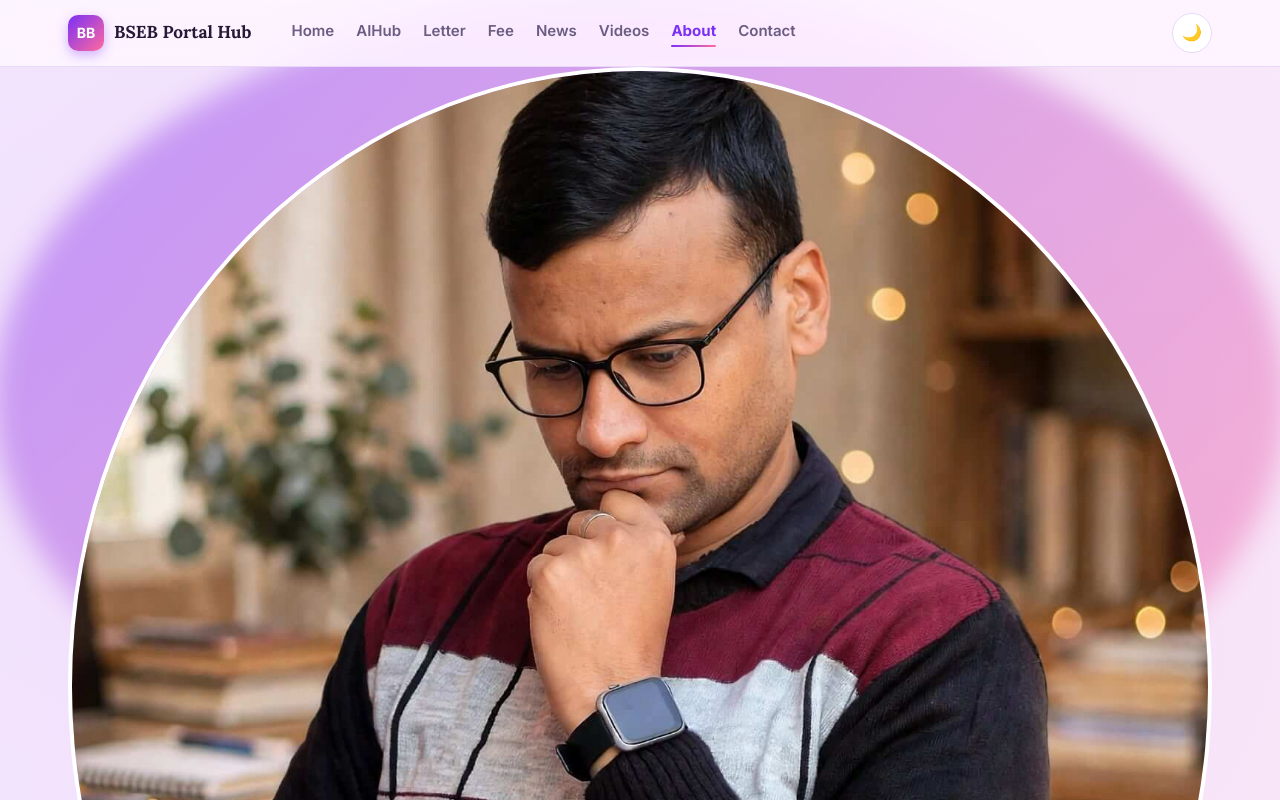
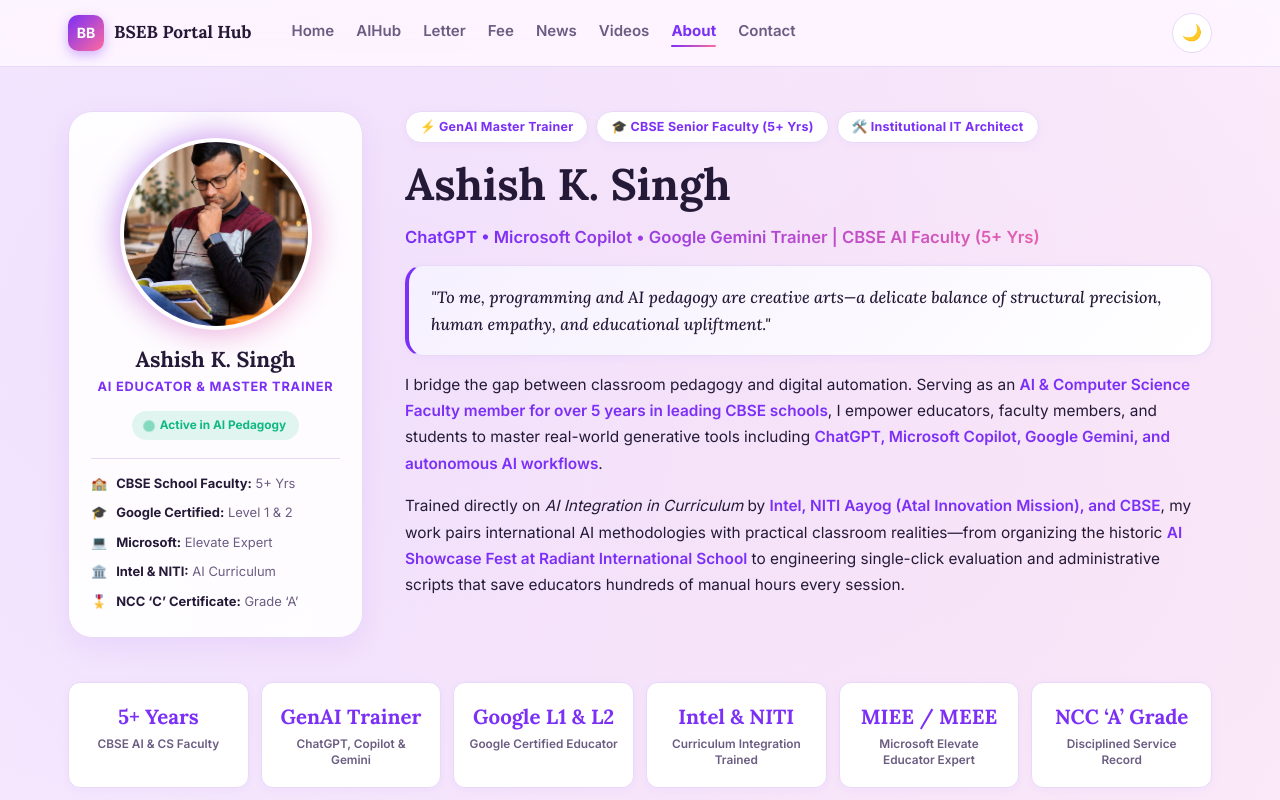
Before and after one commit to ashish9singh/bseb, a plain HTML site: page about.html in a window 1280 px wide. Shown: the top 800 px of the page. Drawn offline with Linux system fonts and the light colour scheme.

```diff
--- a/about.html
+++ b/about.html
@@ -6,14 +6,14 @@
     <meta charset="UTF-8">
     <meta name="viewport" content="width=device-width, initial-scale=1, viewport-fit=cover">
     <title>Ashish Kumar Singh | AI Educator, Master Trainer & IT Architect</title>
-    <meta name="description" content="Portfolio of Ashish Kumar Singh: Google Certified Educator Level 1 & Level 2, Generative AI Trainer (ChatGPT, Copilot, Gemini), 5+ Yrs CBSE AI Faculty, Microsoft Elevate Educator Expert, Intel/NITI Aayog trained AI curriculum specialist, and NCC 'A' Grade cadet.">
+    <meta name="description" content="Official portfolio of Ashish Kumar Singh: Generative AI Master Trainer (ChatGPT, Copilot, Gemini), Google Certified Educator Level 1 & Level 2, 5+ Yrs CBSE AI Faculty, Microsoft Elevate Educator Expert, Intel/NITI Aayog trained AI curriculum specialist, and NCC 'A' Grade cadet.">
 
     <!-- Google Typography -->
     <link rel="preconnect" href="https://fonts.googleapis.com">
     <link rel="preconnect" href="https://fonts.gstatic.com" crossorigin>
     <link href="https://fonts.googleapis.com/css2?family=Lora:ital,wght@0,500;0,600;0,700;1,500&family=Inter:wght@400;500;600;700&display=swap" rel="stylesheet">
 
-    <!-- External Master Stylesheet -->
+    <!-- External Unified Master Stylesheet -->
     <link rel="stylesheet" href="style.css">
 </head>
 <body>
@@ -46,35 +46,79 @@
     </header>
 
     <main class="wrap">
-        <!-- HERO PROFILE SECTION -->
-        <section class="hero-profile">
-            <div class="image-wrapper" oncontextmenu="return false;">
+        <!-- TOP-LEFT PIC & TOP-RIGHT EXECUTIVE INTRO HERO -->
+        <section class="hero-stage">
+
+            <!-- Left Side: Frosted Profile Anchor Card -->
+            <aside class="profile-card-left">
+                <div class="image-container" oncontextmenu="return false;">
                     <div class="image-glow"></div>
                     <img src="ashish.jpg" alt="Ashish Kumar Singh" class="profile-img" draggable="false">
                     <div class="img-protection-overlay"></div>
                 </div>
 
-            <div class="hero-text">
-                <div class="executive-badge">AI Educator & Master Trainer</div>
-                <h1>Ashish K. Singh</h1>
-                <div class="tagline">ChatGPT • Microsoft Copilot • Google Gemini Trainer | CBSE AI Faculty (5+ Yrs)</div>
+                <h2>Ashish K. Singh</h2>
+                <div class="profile-role-sub">AI Educator & Master Trainer</div>
 
-                <p class="quote">
+                <div class="status-beacon">
+                    <span class="dot"></span> Active in AI Pedagogy
+                </div>
+
+                <div class="quick-meta-list">
+                    <div class="meta-item">
+                        <span>🏫</span>
+                        <div><strong>CBSE School Faculty:</strong> 5+ Yrs</div>
+                    </div>
+                    <div class="meta-item">
+                        <span>🎓</span>
+                        <div><strong>Google Certified:</strong> Level 1 & 2</div>
+                    </div>
+                    <div class="meta-item">
+                        <span>💻</span>
+                        <div><strong>Microsoft:</strong> Elevate Expert</div>
+                    </div>
+                    <div class="meta-item">
+                        <span>🏛️</span>
+                        <div><strong>Intel & NITI:</strong> AI Curriculum</div>
+                    </div>
+                    <div class="meta-item">
+                        <span>🎖️</span>
+                        <div><strong>NCC ‘C’ Certificate:</strong> Grade ‘A’</div>
+                    </div>
+                </div>
+            </aside>
+
+            <!-- Right Side: Executive Narrative & Pedagogy Mission -->
+            <div class="intro-narrative-right">
+                <div class="badge-row">
+                    <span class="hero-badge-pill">⚡ GenAI Master Trainer</span>
+                    <span class="hero-badge-pill">🎓 CBSE Senior Faculty (5+ Yrs)</span>
+                    <span class="hero-badge-pill">🛠️ Institutional IT Architect</span>
+                </div>
+
+                <h1 class="hero-main-title">Ashish K. Singh</h1>
+
+                <div class="hero-tagline">
+                    ChatGPT • Microsoft Copilot • Google Gemini Trainer | CBSE AI Faculty (5+ Yrs)
+                </div>
+
+                <div class="quote-card">
                     "To me, programming and AI pedagogy are creative arts—a delicate balance of structural precision, human empathy, and educational upliftment."
+                </div>
+
+                <p class="intro-paragraph">
+                    I bridge the gap between classroom pedagogy and digital automation. Serving as an <strong>AI & Computer Science Faculty member for over 5 years in leading CBSE schools</strong>, I empower educators, faculty members, and students to master real-world generative tools including <strong>ChatGPT, Microsoft Copilot, Google Gemini, and autonomous AI workflows</strong>.
                 </p>
 
-                <p>
-                    I bridge the gap between classroom pedagogy and digital automation. Serving as an <strong>AI & Computer Science Faculty member for over 5 years in leading CBSE schools</strong>, I empower educators, faculty members, and students to master real-world generative tools including <strong>ChatGPT, Microsoft Copilot, Google Gemini and more</strong>.
-                </p>
-
-                <p>
-                    From mentoring innovators at the Intel AI Showcase Fest to engineering single-click evaluation and administrative scripts, I develop high-efficiency educational digital solutions that give educators their time back.
+                <p class="intro-paragraph">
+                    Trained directly on <em>AI Integration in Curriculum</em> by <strong>Intel, NITI Aayog (Atal Innovation Mission), and CBSE</strong>, my work pairs international AI methodologies with practical classroom realities—from organizing the historic <strong>AI Showcase Fest at Radiant International School</strong> to engineering single-click evaluation and administrative scripts that save educators hundreds of manual hours every session.
                 </p>
             </div>
+
         </section>
 
-        <!-- BALANCED 6-PILLAR METRIC STRIP -->
-        <div class="metric-bar" style="grid-template-columns: repeat(auto-fit, minmax(165px, 1fr));">
+        <!-- BALANCED 6-PILLAR LIVE IMPACT METRIC STRIP -->
+        <div class="metric-bar">
             <div class="metric-card">
                 <div class="metric-number">5+ Years</div>
                 <div class="metric-label">CBSE AI & CS Faculty</div>
@@ -144,7 +188,7 @@
             </div>
         </section>
 
-        <!-- SPECIALIZED AI TOOL ACCREDITATION -->
+        <!-- SPECIALIZED AI TRAINER MODULES (OPEN CANVAS RHYTHM) -->
         <section class="credentials-section">
             <div class="section-head">
                 <h2>Specialized AI Trainer Modules</h2>
@@ -156,7 +200,7 @@
                     <div class="cred-badge">💬</div>
                     <div class="cred-info">
                         <h4>ChatGPT (OpenAI) Masterclass</h4>
-                        <p>Prompt architecture, custom GPT construction, Rubric formulation, and pedagogical curriculum alignment for secondary teachers.</p>
+                        <p>Prompt architecture, custom GPT construction, rubric formulation, and pedagogical curriculum alignment for secondary teachers.</p>
                     </div>
                 </div>
 
@@ -186,7 +230,7 @@
             </div>
         </section>
 
-        <!-- ACCREDITATIONS & INSTITUTIONAL MILESTONES -->
+        <!-- INSTITUTIONAL CREDENTIALS & CERTIFICATIONS (FRAMED CONTAINER) -->
         <section class="credentials-section">
             <div class="section-head">
                 <h2>Institutional Credentials & Certifications</h2>
@@ -230,7 +274,7 @@
                     <div class="cred-badge">💻</div>
                     <div class="cred-info">
                         <h4>Microsoft Master Trainer Honors</h4>
-                        <p>Recognized as an <strong>Innovative Educator Master Trainer (2020–21)</strong>, <strong>Microsoft Educator Trainer (2023)</strong>, <strong>Microsoft Innovative Educator (MIE) Expert (2025-26)</strong> and <strong>Microsoft Elevate Educator Expert (2026-27)</strong>.</p>
+                        <p>Recognized as an <strong>Innovative Educator Master Trainer (2020–21)</strong>, <strong>Microsoft Educator Trainer (2023)</strong>, <strong>Microsoft Innovative Educator (MIE) Expert (2025–26)</strong>, and <strong>Microsoft Elevate Educator Expert (2026–27)</strong>.</p>
                     </div>
                 </div>
 
@@ -254,7 +298,7 @@
                     <div class="cred-badge">🛡️</div>
                     <div class="cred-info">
                         <h4>Digital Safety & NCERT LMS Architecture</h4>
-                        <p>Certified in <em>Digital Safety (2023)</em> and <em>LMS Teaching-Learning Process</em> by <strong>CIET, NCERT</strong>.</p>
+                        <p>Certified in <em>Safety & Security in Digital Space (2023)</em> and <em>LMS Teaching-Learning Process</em> by <strong>CIET, NCERT</strong>.</p>
                     </div>
                 </div>
             </div>
@@ -280,14 +324,15 @@
                 <span class="tech-chip">🐧 Linux & Windows OS Administration</span>
                 <span class="tech-chip">👁️ OpenCV Computer Vision</span>
                 <span class="tech-chip">📜 Google Apps Script</span>
-                <span class="tech-chip">🌐 Web Development</span>
-                <span class="tech-chip">📊 Data Analysis & Report Making</span>
+                <span class="tech-chip">🎓 CIET NCERT LMS Systems</span>
+                <span class="tech-chip">💻 Web Development</span>
+                <span class="tech-chip">📈 Data Analysis & Report Making</span>
             </div>
         </section>
 
         <!-- S!MPLY D!FFERENT INITIATIVE -->
         <section class="highlight-section">
-            <div class="section-head" style="margin-bottom: 16px;">
+            <div class="section-head">
                 <h2>Lifting Others as I Grow: The “S!mply D!fferent” Initiative</h2>
                 <p>Technical knowledge reaches its highest purpose when used for open access and community welfare.</p>
             </div>
@@ -321,7 +366,7 @@
 
         <!-- CTA & INQUIRY SECTION -->
         <section class="cta-box">
-            <div class="section-head" style="margin-bottom: 20px;">
+            <div class="section-head">
                 <h2>AI Workshops • Faculty Training • Automation</h2>
                 <p>Available for institutional AI workshops, faculty training (ChatGPT, Copilot, Gemini), and school administration automation.</p>
             </div>
@@ -331,7 +376,7 @@
             </a>
 
             <div class="links-grid">
-                <a href="https://bsebwala.in/" class="link-btn link-btn-featured" target="_blank" rel="noopener">🏠 BSEBwala Home</a>
+                <a href="https://bsebwala.in/" class="link-btn link-btn-featured">🏠 BSEBwala Home</a>
                 <a href="https://www.credly.com/users/ashishkumarsingh9/badges/credly" class="link-btn link-btn-featured" target="_blank" rel="noopener">🏆 Badge / Skill Wallet</a>
                 <a href="https://ashish9singh.wordpress.com/ashishs-lens/" class="link-btn link-btn-featured" target="_blank" rel="noopener">📷 Ashish’s Lens (Photography)</a>
                 <a href="https://www.linkedin.com/in/ashish9singh/" class="link-btn link-btn-featured" target="_blank" rel="noopener">💼 Connect on LinkedIn</a>
```
Lines whose indentation alone changed are shown as unchanged.
